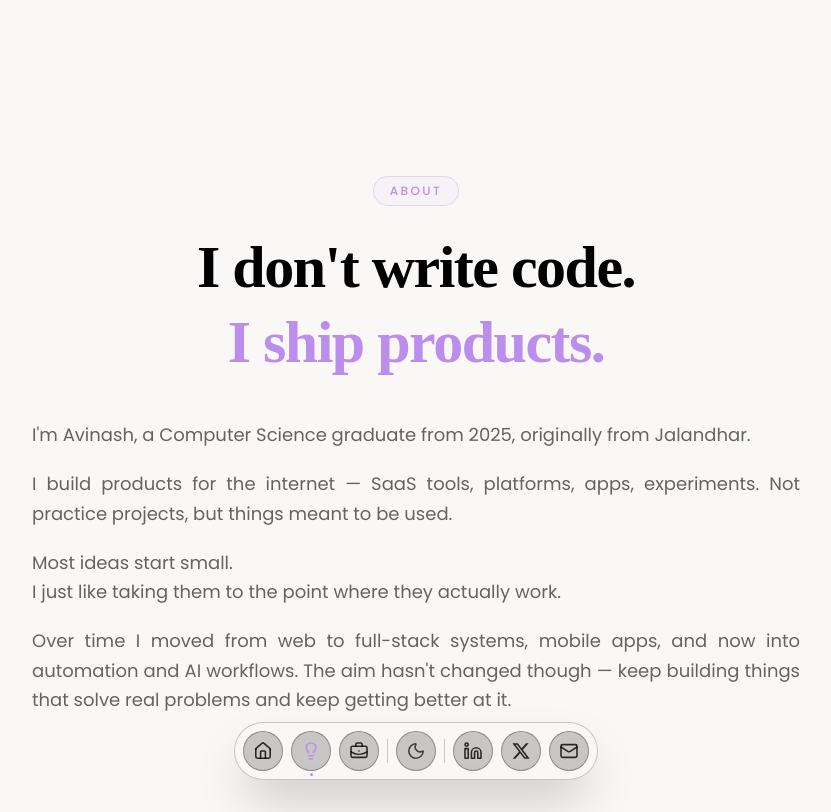
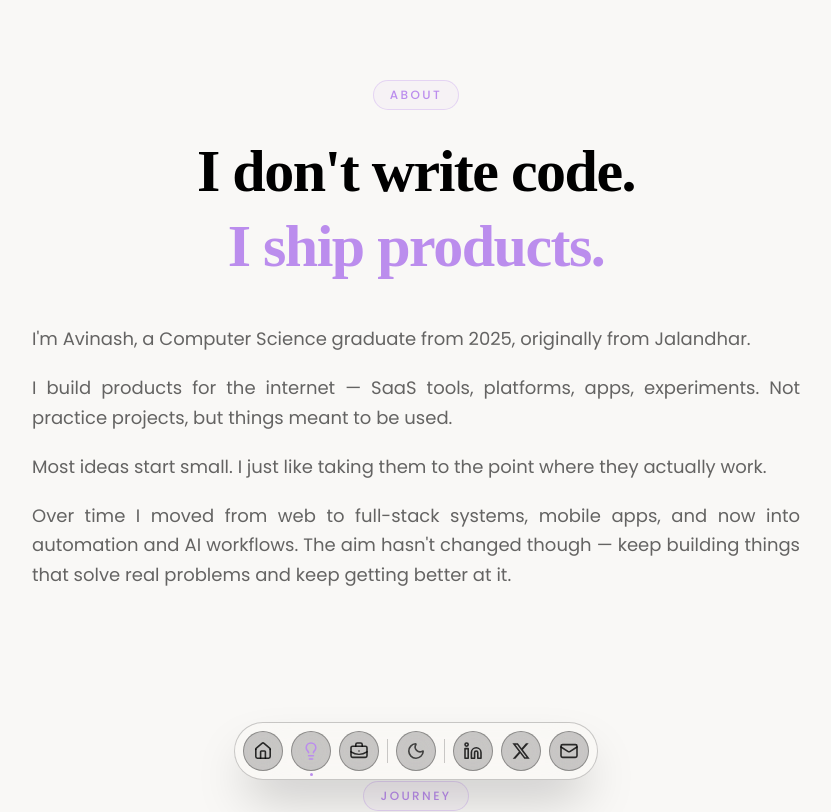
Before and after one commit to avinashh10x/newPortfolio, a Next.js app: page /about in a window 1280 px wide. Shown: the top 812 px of the page, without its empty margins (224-1055 px from the left). Built offline with nearby package versions, Linux system fonts and the light colour scheme; a web font is replaced by a local one.

Commit message:
added fix ux

```diff
--- a/src/components/sections/about/AboutIntro.tsx
+++ b/src/components/sections/about/AboutIntro.tsx
@@ -29,7 +29,7 @@ export default function AboutIntro() {
   }, []);
 
   return (
-    <section ref={ref} className="px-6 pt-32 pb-16 md:pt-44 md:pb-24">
+    <section ref={ref} className="px-6 pt-32 pb-16 md:pt-20 md:pb-24">
       <div className="mx-auto max-w-3xl space-y-10">
         {/* tag + heading */}
         <div className="space-y-6 text-center">
@@ -61,8 +61,7 @@ export default function AboutIntro() {
             used.
           </p>
           <p>
-            Most ideas start small.
-            <br />I just like taking them to the point where they actually work.
+            Most ideas start small. I just like taking them to the point where they actually work.
           </p>
           <p>
             Over time I moved from web to full-stack systems, mobile apps, and
--- a/src/components/shared/navbar.tsx
+++ b/src/components/shared/navbar.tsx
@@ -396,7 +396,10 @@ function Navbar() {
             {THEME_LINK.map((link) => (
               <DockItem
                 key={link.name}
-                link={link}
+                link={{
+                  ...link,
+                  icon: isDark ? <SunIcon size={24} /> : <MoonIcon size={24} />,
+                }}
                 mouseX={mouseX}
                 isActive={isActive(link.href)}
                 onThemeClick={toggleTheme}
```
